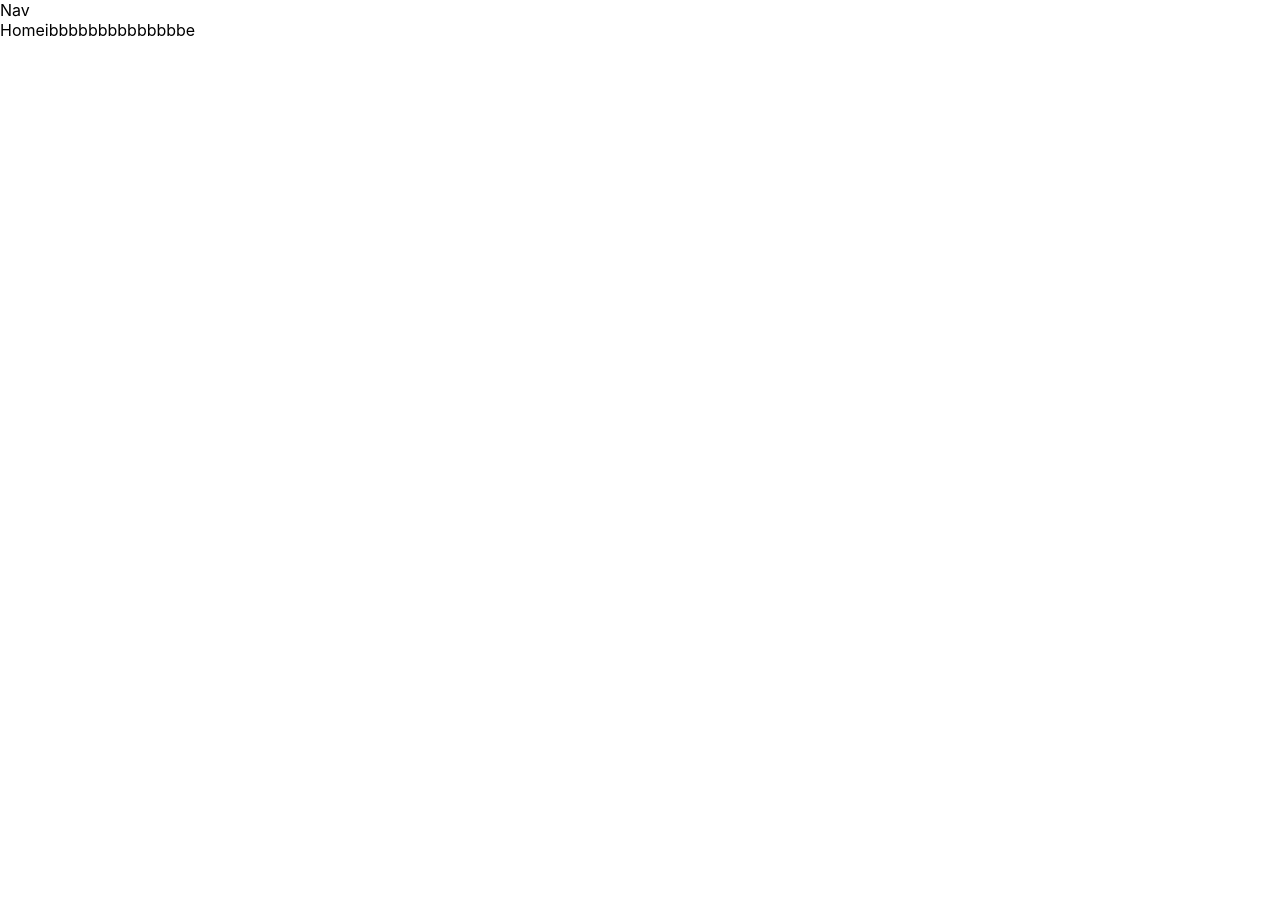
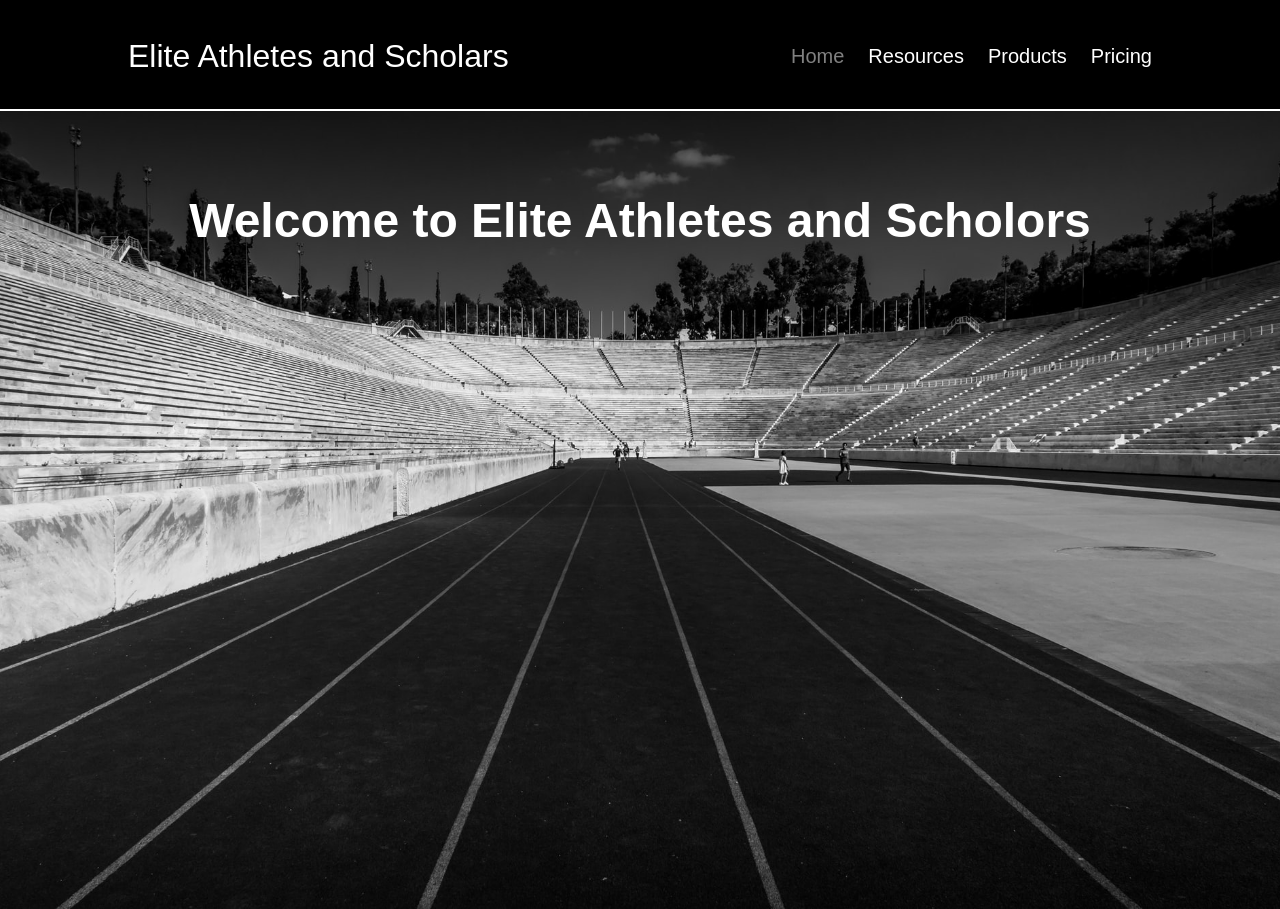
Before and after one commit to Bearpaw11/Elite_Athletes_And_Scholars, a React (Create React App) app: page /home in a window 1280 px wide. Before the commit the page ends 800 px from the top, so only its background shows below. Built offline with nearby package versions, Linux system fonts and the light colour scheme.

Commit message:
worked on Navbar and started Home page

```diff
--- a/src/App.js
+++ b/src/App.js
@@ -2,6 +2,9 @@ import React from 'react'
 import { Route, Switch, Redirect } from "react-router-dom";
 import Layout from './Components/Layout/Layout'
 import Home from './Pages/Home'
+import Resources from './Pages/Resources'
+import Products from './Pages/Products'
+import Contact from './Pages/Contact'
 
 function App() {
   return (
@@ -13,6 +16,15 @@ function App() {
         <Route path="/home" exact>
           <Home />
         </Route>
+        <Route path="/resources" exact>
+          <Resources />
+        </Route>
+        <Route path="/products" exact>
+          <Products />
+        </Route>
+        <Route path="/contact" exact>
+          <Contact/>
+        </Route>
       </Switch>
     </Layout>
   );
--- a/src/Components/Layout/Navbar.js
+++ b/src/Components/Layout/Navbar.js
@@ -1,8 +1,22 @@
-// import React, {Fragment} from 'react'
-
+import classes from './Navbar.module.css'
+import React from 'react'
+import { NavLink } from 'react-router-dom'
 const Navbar = () => {
   return (
-    <div>Nav</div>
+    <header className={classes.header}>
+    <div className={classes.logo}>Elite Athletes and Scholars</div>
+    <nav className={classes.nav}>
+      <ul>
+        <li><NavLink to='/home' activeClassName={classes.active}>Home</NavLink></li>
+        <li><NavLink to='/resources' activeClassName={classes.active}>Resources</NavLink></li>
+        <li><NavLink to='/products' activeClassName={classes.active}>Products</NavLink></li>
+        <li><NavLink to='/Pricing' activeClassName={classes.active}>Pricing</NavLink></li>
+
+
+
+      </ul>
+    </nav>
+  </header>
   )
 }
 
--- /dev/null
+++ b/src/Components/Layout/Navbar.module.css
@@ -0,0 +1,39 @@
+.header {
+  width: 100%;
+  height: 7rem;
+  display: flex;
+  padding: 0 10%;
+  justify-content: space-between;
+  align-items: center;
+  background-color: black;
+  margin-bottom: -3px;
+
+}
+
+.logo {
+  font-size: 2rem;
+  color: white;
+}
+
+.nav ul {
+  list-style: none;
+  display: flex;
+  margin: 0;
+  padding: 0;
+}
+
+.nav li {
+  margin-left: 1.5rem;
+  font-size: 1.25rem;
+}
+
+.nav a {
+  text-decoration: none;
+  color: white;
+}
+
+.nav a:hover,
+.nav a:active,
+.nav a.active {
+  color: grey;
+}
--- /dev/null
+++ b/src/Pages/Contact.js
@@ -0,0 +1,9 @@
+import React from 'react'
+
+const Contact = () => {
+  return (
+    <div>Contact</div>
+  )
+}
+
+export default Contact
--- a/src/Pages/Home.js
+++ b/src/Pages/Home.js
@@ -1,8 +1,11 @@
 import React from 'react'
+import classes from './Home.module.css'
 
 const Home = () => {
   return (
-    <div>Homeibbbbbbbbbbbbbbe</div>
+    <div className={classes.background}>
+      <h1 className={classes.welcome}>Welcome to Elite Athletes and Scholors</h1>
+      </div>
   )
 }
 
--- /dev/null
+++ b/src/Pages/Home.module.css
@@ -0,0 +1,16 @@
+.background {
+  border-top: solid 2px white;
+  background-image: url('./../Images//landingBR.jpeg');
+  background-size: cover;
+  background-position: center;
+  height: 100vh;
+  width: 100vw;
+
+}
+
+.welcome{
+  font-size: 3rem;
+  padding-top: 50px;
+  text-align: center;
+  color: white;
+}
--- /dev/null
+++ b/src/Pages/Products.js
@@ -0,0 +1,9 @@
+import React from 'react'
+
+const Products = () => {
+  return (
+    <div>Products</div>
+  )
+}
+
+export default Products
--- /dev/null
+++ b/src/Pages/Resources.js
@@ -0,0 +1,9 @@
+import React from 'react'
+
+const Resources = () => {
+  return (
+    <div>Resources</div>
+  )
+}
+
+export default Resources
--- a/src/index.css
+++ b/src/index.css
@@ -1,13 +1,56 @@
-body {
-  margin: 0;
-  font-family: -apple-system, BlinkMacSystemFont, 'Segoe UI', 'Roboto', 'Oxygen',
-    'Ubuntu', 'Cantarell', 'Fira Sans', 'Droid Sans', 'Helvetica Neue',
-    sans-serif;
-  -webkit-font-smoothing: antialiased;
-  -moz-osx-font-smoothing: grayscale;
+* {
+  box-sizing: border-box;
 }
 
-code {
-  font-family: source-code-pro, Menlo, Monaco, Consolas, 'Courier New',
-    monospace;
+body {
+  font-family: sans-serif;
+  margin: 0;
+  background-color: #e7f8f8;
 }
+
+.centered {
+  margin: 3rem auto;
+  text-align: center;
+  display: flex;
+  justify-content: center;
+  align-items: center;
+}
+
+.focused {
+  font-size: 3rem;
+  font-weight: bold;
+  color: white;
+}
+/*
+.btn {
+  text-decoration: none;
+  background-color: teal;
+  color: white;
+  border-radius: 4px;
+  padding: 0.75rem 1.5rem;
+  border: 1px solid teal;
+  cursor: pointer;
+} */
+
+/* .btn:hover,
+.btn:active {
+  background-color: #11acac;
+  border-color: #11acac;
+}
+
+.btn--flat {
+  cursor: pointer;
+  font: inherit;
+  color: teal;
+  border: none;
+  background-color: none;
+  text-decoration: none;
+  padding: 0.75rem 1.5rem;
+  border-radius: 4px;
+}
+
+.btn--flat:hover,
+.btn--flat:active {
+  background-color: teal;
+  color: white;
+} */
```
Also changed, not shown: src/Images/landingBR.jpeg (added), src/Images/logo.png (added).
